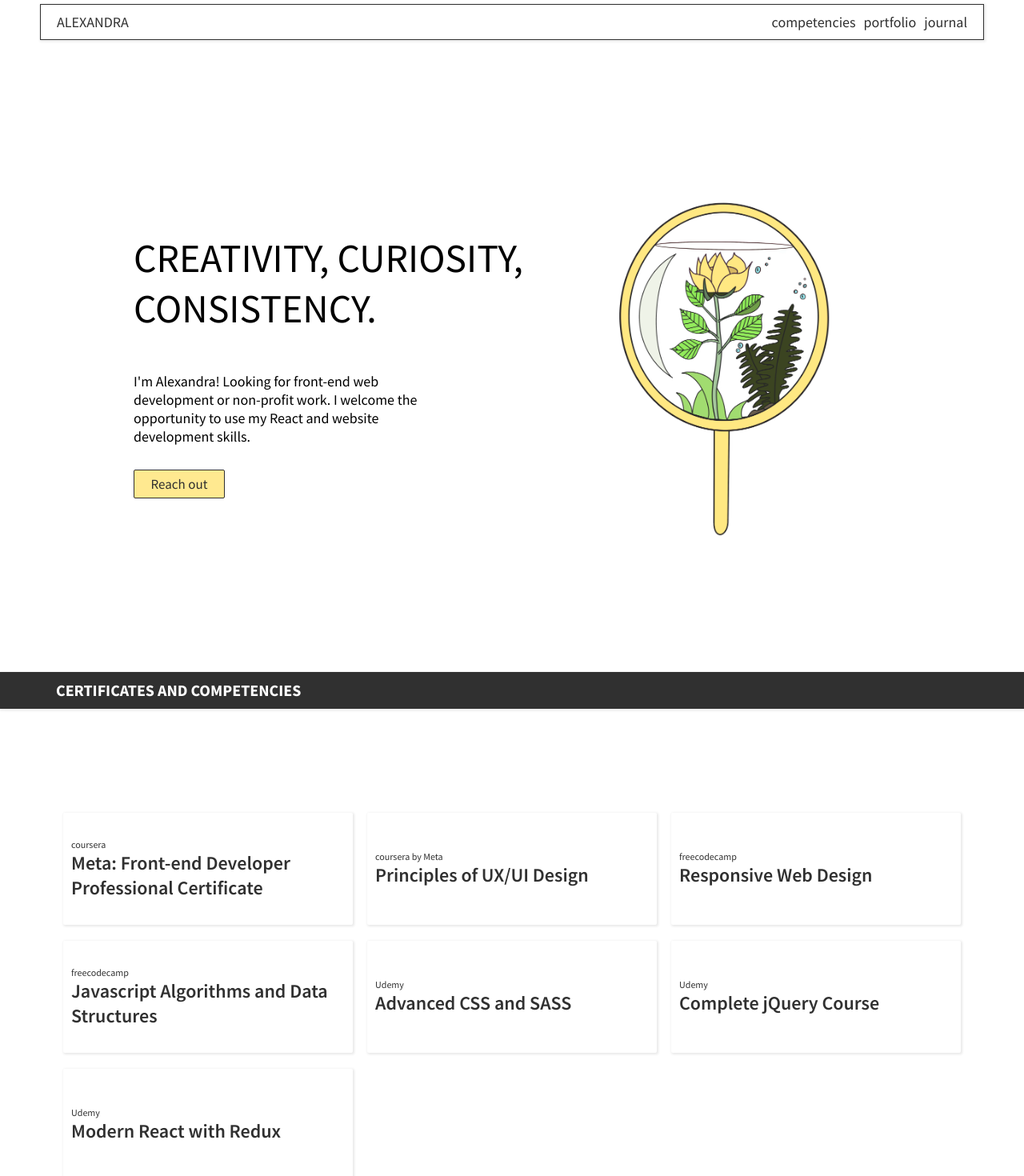
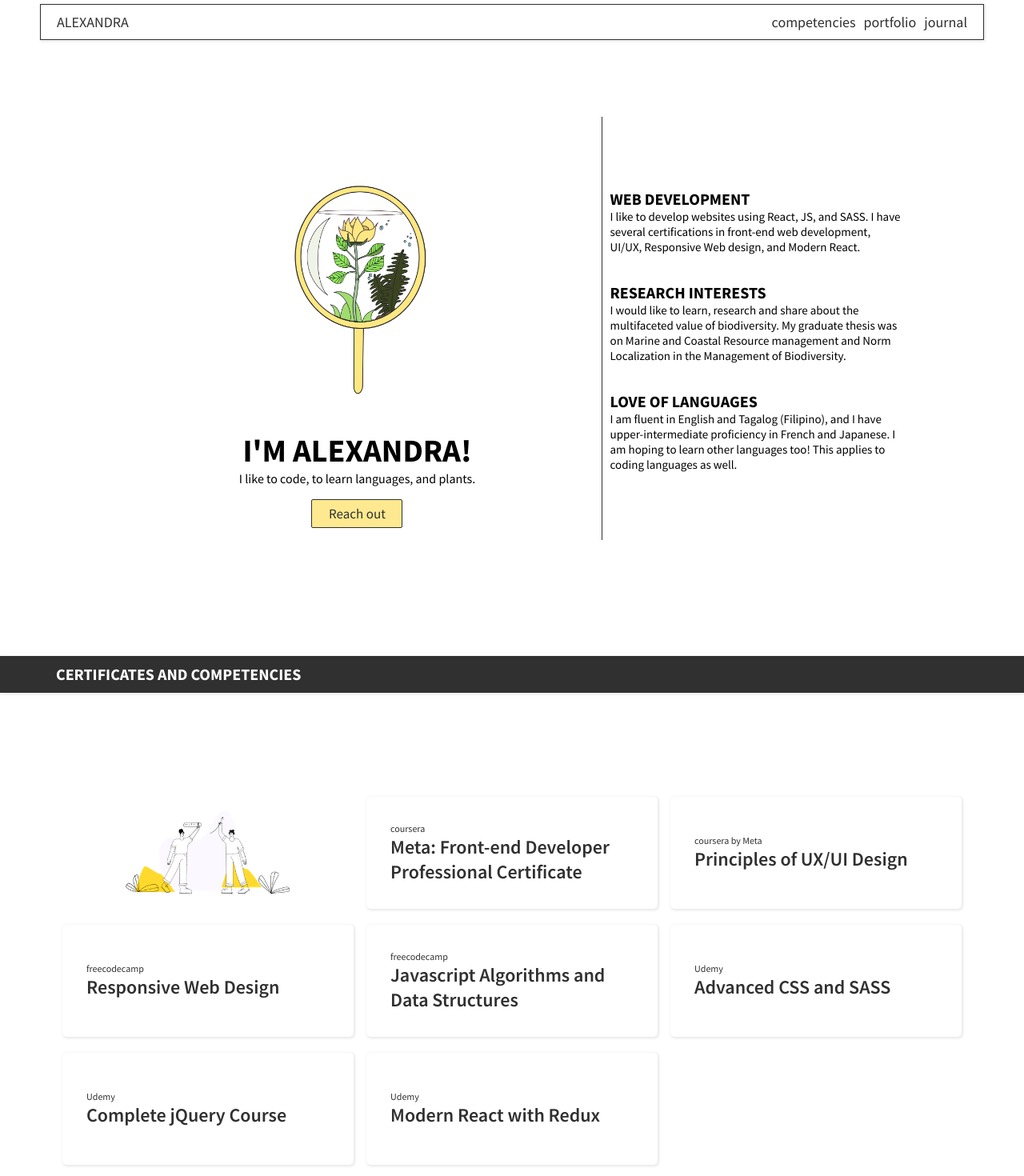
Before and after one commit to alex-reason/cv-web, a React (Create React App) app: page / in a window 1280 px wide. Shown: the top 1470 px of the page at 80% size. Built offline with nearby package versions, Linux system fonts and the light colour scheme; a web font is replaced by a local one.

Commit message:
modified landing page and added additional styling

```diff
--- a/src/assets/data.js
+++ b/src/assets/data.js
@@ -4,6 +4,22 @@ import { SiLinkedin, SiIndeed, SiGithub, SiCodewars } from 'react-icons/si';
 import portfolio1 from './portfolio1.png';
 import portfolio2 from './portfolio2.png';
 import portfolio3 from './portfolio3.png';
+
+const landingData = [
+    {
+        title: "Web Development",
+        content: "I like to develop websites using React, JS, and SASS. I have several certifications in front-end web development, UI/UX, Responsive Web design, and Modern React."
+    },
+    {
+        title: "Research Interests",
+        content: "I would like to learn, research and share about the multifaceted value of biodiversity. My graduate thesis was on Marine and Coastal Resource management and Norm Localization in the Management of Biodiversity."
+    },
+    {
+        title: "Love of Languages",
+        content: "I am fluent in English and Tagalog (Filipino), and I have upper-intermediate proficiency in French and Japanese. I am hoping to learn other languages too! This applies to coding languages as well."
+    },
+
+]
 
 const certData = [
     {
@@ -200,4 +216,4 @@ const socialData = [
     },
 ];
 
-export { skillsData, portfolioData, socialData, certData, experienceData, blogData };
+export { skillsData, portfolioData, socialData, certData, experienceData, blogData, landingData };
--- a/src/components/BlogItem.js
+++ b/src/components/BlogItem.js
@@ -1,6 +1,6 @@
 const BlogItem = ({ data }) => {
     const renderedBlog = data.map(blogItem => (
-        <article className='blog-item' key={blogItem.id}>
+        <article className='blog-item reveal' key={blogItem.id} >
             <h3 className='blog-item__title'>{blogItem.title}</h3>
             <p className='blog-item__content'>
                 {blogItem.content}
--- a/src/components/Certificate.js
+++ b/src/components/Certificate.js
@@ -1,5 +1,5 @@
 import { certData as data } from '../assets/data';
-
+import person2 from '../assets/person2.png';
 const Certificate = () => {
     const renderedCertificates = data && data.map(cert => {
         return (
@@ -11,6 +11,7 @@ const Certificate = () => {
     })
     return (
         <div className='certificate'>
+            <img src={person2} alt='from Blush by Elina Cecilia Giglio' title='from Blush by Elina Cecilia Giglio'/>
             {renderedCertificates}
         </div>
     )
--- /dev/null
+++ b/src/components/LandingItem.js
@@ -0,0 +1,13 @@
+import React from 'react'
+
+const LandingItem = ({ item }) => {
+    const { title, content } = item;
+    return (
+        <div className='landing-item'>
+            <h3>{title}</h3>
+            <p>{content}</p>
+        </div>
+    )
+}
+
+export default LandingItem
--- a/src/sections/Competencies.js
+++ b/src/sections/Competencies.js
@@ -2,6 +2,7 @@ import Title from '../components/Title';
 import Experience from '../components/Experience';
 import Skills from '../components/Skills';
 import Certificate from '../components/Certificate';
+import person1 from '../assets/person1.png';
 
 const Competencies = () => {
     return (
@@ -11,6 +12,9 @@ const Competencies = () => {
             </Title>
             <Certificate />
             <Skills />
+            <div className='competencies__img'>
+                <img src={person1} alt='from Blush by Elina Cecilia Giglio' />
+            </div>
             <Experience />
             <p className='competencies__summary reveal'>
                 I regularly work with clients and lawyers, and as a paralegal, I deal with a huge database of information and documents.
--- a/src/sections/Landing.js
+++ b/src/sections/Landing.js
@@ -1,22 +1,29 @@
 import mirror from '../assets/mirror.png';
+import { landingData } from '../assets/data';
+import LandingItem from '../components/LandingItem';
 
 const Landing = () => {
     return (
         <header id='home' className='landing'>
-            <div className='landing__item landing__description'>
-                <h1>Creativity, Curiosity, Consistency. </h1>
-                <p>
-                    I'm Alexandra!
-                    Looking for front-end web development or non-profit work. I welcome the opportunity to use my React and website development skills.
-                </p>
-                <a className='button' href='#footer'>Reach out</a>
+            <div className='landing__section landing__intro'>
+                <img src={mirror}
+                    title='doodle by me'
+                    alt='landing-flower'
+                    className='landing__image'
+                    />
+                <div className='landing__intro-info'>
+                    <h1>I'm Alexandra!</h1>
+                    <p>I like to code, to learn languages, and plants.</p>
+                    <a className='button' href='#footer'>Reach out</a>
+                </div>
             </div>
 
-            <div className='landing__item landing__image'>
-                <img src={mirror}
-                    title='doodle by me'
-                    alt='landing-flower' />
-                <div className='shadow'></div>
+            <div className='landing__section landing__items'>
+                {
+                    landingData && landingData.map(item => {
+                        return <LandingItem item={item} />
+                    })
+                }
             </div>
         </header>
     )
--- a/src/styles/_components.scss
+++ b/src/styles/_components.scss
@@ -37,6 +37,31 @@
     }
 }
 
+.landing-item {
+    display: flex;
+    flex-direction: column;
+    justify-content: center;
+
+    @media screen and (max-width: $screen-small){
+        padding: 1rem 3rem;
+    }
+
+    h3 {
+        text-transform: uppercase;
+        font-weight: 800;
+        font-size: 2rem;
+        padding-bottom: 0;
+        margin-bottom: 0;
+    }
+
+    p {
+        font-weight: 400;
+        font-size: 1.5rem;
+        padding-top: 0;
+        margin-top: 0;
+    }
+}
+
 .certificate {
     display: grid;
     grid-template-columns: repeat(3, 1fr);
@@ -56,15 +81,15 @@
     }
 
     &__item {
-        width: 90%;
+        width: 80%;
         height: 12rem;
         display: flex;
         flex-direction: column;
         justify-content: center;
         box-shadow: $box-shadow;
-        border-radius: 2px;
+        border-radius: 5px;
         margin: 1rem;
-        padding: 1rem;
+        padding: 1rem 3rem;
 
         @media screen and (max-width: $screen-medium) {
             height: 10rem;
@@ -85,6 +110,10 @@
             font: $content-heading;
         }
     }
+
+    img {
+        width: 60%;
+    }
 }
 
 .skill {
@@ -93,10 +122,11 @@
     justify-content: space-between;
     background-color: #fff;
     padding: 1rem 7rem;
+    margin-top: 14rem;
 
     @media screen and (max-width: $screen-small) {
         padding: 1rem 0;
-        margin: 0 1rem;
+        margin: 0 3rem;
     }
 
     &__item {
@@ -147,8 +177,8 @@
 }
 
 .accordion {
-    padding: 3rem 0;
-    margin: 8rem 0 0 0;
+    padding-bottom: 3rem;
+    margin: 0;
 
     &__label {
         display: flex;
--- /dev/null
+++ b/src/styles/_landing.scss
@@ -0,0 +1,96 @@
+.landing {
+    min-height: 100vh;
+    padding: 1rem 3rem 1rem 3rem;
+    display: flex;
+    justify-content: center;
+    align-items: center;
+    border-top: 0;
+
+    @media screen and (max-width: $screen-small) {
+        flex-direction: column;
+        justify-content: center;
+        align-items: center;
+        padding: 1rem;
+        padding-bottom: 2rem;
+    }
+
+    &__section {
+        display: flex;
+        flex-direction: column;
+        justify-content: center;
+        align-items: center;
+    }
+
+    &__intro {
+        width: 50%;
+
+        h1,
+        p {
+            text-align: center;
+        }
+
+        h1 {
+            text-transform: uppercase;
+            font-weight: 700;
+            font-size: 4rem;
+            padding: 0;
+            margin: 0;
+        }
+
+        p {
+            padding-top: 0;
+            margin-top: 0;
+            font-size: 1.6rem;
+        }
+
+        &-info {
+            display: flex;
+            flex-direction: column;
+            align-items: center;
+        }
+    }
+
+    &__image {
+        animation: wobble-hor-bottom 3s ease-in;
+        width: 45%;
+        object-fit: cover;
+        object-position: center;
+
+        @media screen and (max-width: $screen-small) {
+            width: 80%;
+        }
+
+        &:hover {
+            animation: wobble-hor-bottom 3s ease-in-out infinite both;
+        }
+    }
+
+    &__items {
+        width: 30%;
+        border-left: $border;
+        padding: 7rem 1rem;
+
+        @media screen and (max-width: $screen-small) {
+            border-left: 0;
+            border-top: $border;
+
+            padding: 1rem;
+            margin-top: 7rem;
+        }
+    }
+
+    &__items,
+    &__intro {
+        @media screen and (max-width: $screen-small) {
+            width: 90%;
+        }
+    }
+
+    .button {
+        animation: fade-in 3s cubic-bezier(0.39, 0.575, 0.565, 1) both;
+
+        @media screen and (max-width: $screen-small) {
+            margin: auto;
+        }
+    }
+}
--- a/src/styles/_sections.scss
+++ b/src/styles/_sections.scss
@@ -7,7 +7,7 @@
     top: 0;
     z-index: 10;
 
-    margin: .5rem 5rem;
+    margin: 0.5rem 5rem;
     padding: 1rem;
 
     font-size: 1.8rem;
@@ -18,7 +18,7 @@
 
     @media screen and (max-width: $screen-small) {
         font-weight: 600;
-        margin: .5rem 1.5rem;
+        margin: 0.5rem 1.5rem;
         padding: 1.5rem;
     }
 
@@ -29,94 +29,6 @@
 
     &__sub {
         margin-right: 1rem;
-    }
-}
-
-.landing {
-    min-height: 100vh;
-    padding: 4rem 3rem 0 3rem;
-    display: flex;
-    justify-content: center;
-
-    border-top: 0;
-
-    @media screen and (max-width: $screen-small) {
-        flex-direction: column-reverse;
-        justify-content: center;
-        align-items: center;
-        padding: 1rem;
-        padding-bottom: 2rem;
-    }
-
-    &__item {
-        display: flex;
-        flex-direction: column;
-        justify-content: center;
-        width: 40%;
-    }
-
-    &__description {
-        padding-left: 3rem;
-
-        @media screen and (max-width: $screen-small) {
-            width: 80%;
-            padding: 5rem;
-            text-align: center;
-        }
-
-        h1 {
-            font-size: 5rem;
-            text-transform: uppercase;
-            margin-bottom: 3rem;
-            font-weight: 400;
-            animation: bounce-in-top 3s both;
-        }
-
-        p {
-            font-size: 1.8rem;
-            margin-bottom: 3rem;
-            width: 80%;
-            animation: fade-in 3s cubic-bezier(0.390, 0.575, 0.565, 1.000) both;
-
-            @media screen and (max-width: $screen-small) {
-                width: 100%;
-            }
-        }
-
-        .button {
-            animation: fade-in 3s cubic-bezier(0.390, 0.575, 0.565, 1.000) both;
-
-            @media screen and (max-width: $screen-small) {
-                margin: auto;
-            }
-        }
-    }
-
-    &__image {
-        align-items: center;
-        animation: wobble-hor-bottom 3s ease-in;
-
-        &:hover {
-            animation: wobble-hor-bottom 3s ease-in-out infinite both;
-        }
-
-        @media screen and (max-width: $screen-small) {
-            width: 100%;
-        }
-
-        img {
-            width: 90%;
-            object-fit: cover;
-            object-position: center;
-
-            @media screen and (max-width: $screen-medium) {
-                width: 100%;
-            }
-
-            @media screen and (max-width: $screen-small) {
-                width: 70%;
-            }
-        }
     }
 }
 
@@ -139,6 +51,21 @@
         padding: 5rem 10rem;
         padding-top: 2rem;
         text-align: center;
+    }
+
+    &__img {
+        width: 100%;
+        display: flex;
+        justify-content: center;
+        margin-top: 7rem;
+
+        img {
+            width: 15%;
+
+            @media screen and (max-width: $screen-small){
+                width: 30%;
+            }
+        }
     }
 }
 
--- a/src/styles/index.scss
+++ b/src/styles/index.scss
@@ -4,3 +4,4 @@
 @import '_components.scss';
 @import '_sections.scss';
 @import '_effects.scss';
+@import '_landing.scss';
```
Also changed, not shown: src/assets/person1.png (added), src/assets/person2.png (added).
